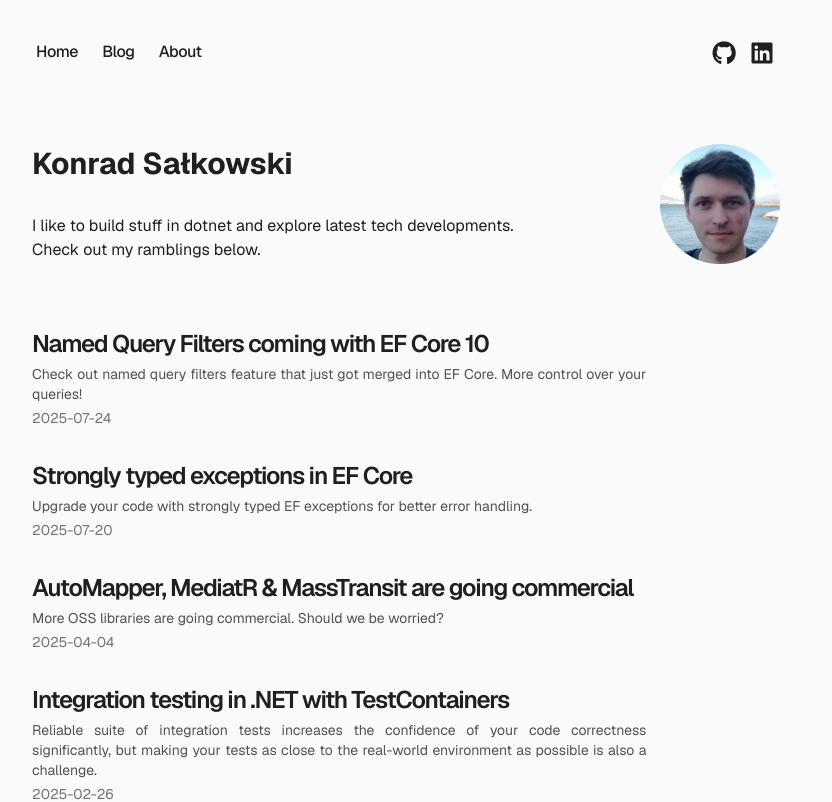
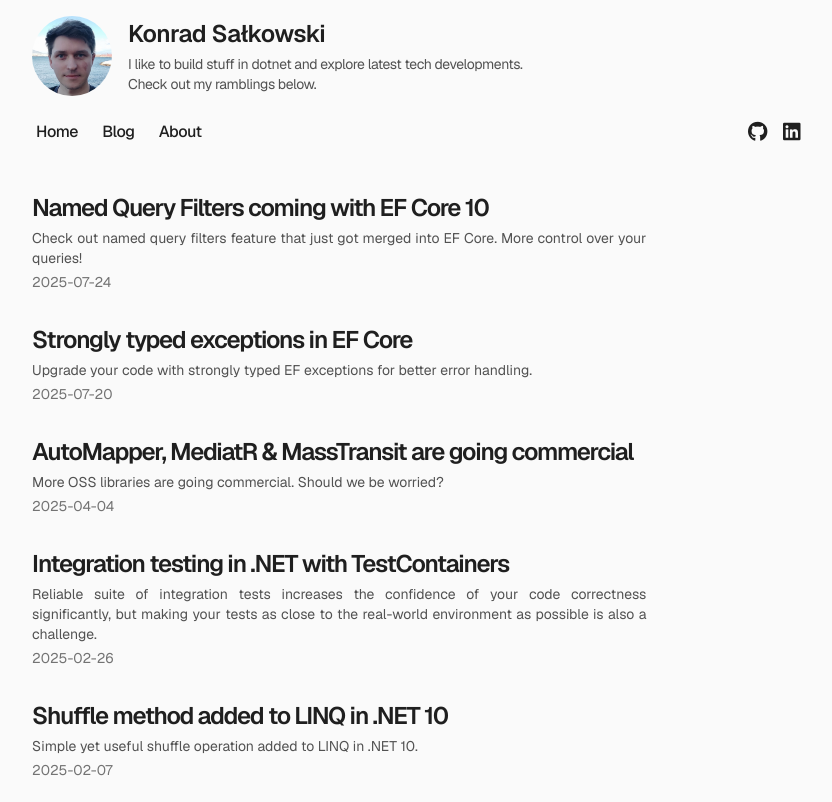
Before and after one commit to ksalk/ksalk.github.io, a Next.js app: page / in a window 1280 px wide. Shown: the top 802 px of the page, without its empty margins (224-1056 px from the left). Built offline with nearby package versions, Linux system fonts and the light colour scheme.

Commit message:
Update layout design

```diff
--- a/app/components/nav.tsx
+++ b/app/components/nav.tsx
@@ -1,4 +1,5 @@
 import Link from 'next/link'
+import Image from 'next/image'
 
 const navItems = {
   '/': {
@@ -13,21 +14,37 @@
 }
 
 export function Navbar() {
-  const imageData = {
-    src: '/images/me.jpg',
-    title: 'me',
-    width: 80,
-    height: 80,
-  };
+  return (
+    <header className="mb-4 tracking-tight">
+      <div className="lg:sticky lg:top-20">
+        {/* Row 1: Avatar + Name + Bio */}
+        <div className="flex items-center gap-4 mb-4">
+          <Link href="/">
+            <Image
+              src="/images/me.jpg"
+              alt="Konrad Sałkowski"
+              width={80}
+              height={80}
+              className="rounded-full"
+            />
+          </Link>
+          <div className="flex flex-col">
+            <Link href="/" className="header-name">Konrad Sałkowski</Link>
+            <p className="text-sm text-neutral-600 dark:text-neutral-400 mt-1">
+              I like to build stuff in dotnet and explore latest tech developments.
+            </p>
+            <p className="text-sm text-neutral-600 dark:text-neutral-400">
+              Check out my ramblings below.
+            </p>
+          </div>
+        </div>
 
-  return (
-    <aside className="-ml-[8px] mb-4 tracking-tight">
-      <div className="lg:sticky lg:top-20">
+        {/* Row 2: Navigation + Social Icons */}
         <nav
-          className="flex flex-row items-start relative px-0 pb-0 fade md:overflow-auto scroll-pr-6 md:relative"
+          className="flex flex-row items-center relative px-0 pb-0 -ml-2"
           id="nav"
         >
-          <div className="flex flex-row w-full items-center space-x-0 pr-5">
+          <div className="flex flex-row w-full items-center">
             {Object.entries(navItems).map(([path, { name }]) => {
               return (
                 <Link
@@ -39,14 +56,14 @@
                 </Link>
               )
             })}
-            <div className="ml-auto flex align-middle relative py-1 px-2">
+            <div className="ml-auto flex items-center gap-4">
               <a
                 className="main-link flex items-center"
                 rel="noopener noreferrer"
                 target="_blank"
                 href="https://x.com/KonradSalkowski"
               >
-                <p className="h-7 font-medium text-2xl"><i className="fa-brands fa-x-twitter"></i></p>
+                <span className="text-xl"><i className="fa-brands fa-x-twitter"></i></span>
               </a>
               <a
                 className="main-link flex items-center"
@@ -54,7 +71,7 @@
                 target="_blank"
                 href="https://github.com/ksalk"
               >
-                <p className="ml-4 h-7 font-medium text-2xl"><i className="fa-brands fa-github"></i></p>
+                <span className="text-xl"><i className="fa-brands fa-github"></i></span>
               </a>
               <a
                 className="main-link flex items-center"
@@ -62,12 +79,12 @@
                 target="_blank"
                 href="https://www.linkedin.com/in/konrad-salkowski/"
               >
-                <p className="ml-4 h-7 font-medium text-2xl"><i className="fa-brands fa-linkedin"></i></p>
+                <span className="text-xl"><i className="fa-brands fa-linkedin"></i></span>
               </a>
             </div>
           </div>
         </nav>
       </div>
-    </aside>
+    </header>
   )
 }
--- a/app/global.css
+++ b/app/global.css
@@ -116,6 +116,11 @@
   @media (max-width: 799px) {
       @apply text-center;
   }
+}
+
+.header-name {
+  @apply text-2xl font-semibold;
+  color: var(--text-primary);
 }
 
 section p {
--- a/app/layout.tsx
+++ b/app/layout.tsx
@@ -73,9 +73,9 @@
         {/* Favicon font: Ceviche One by Font Diner, licensed under SIL Open Font License 1.1 */}
         <link rel="icon" href="/favicon.ico" />
       </head>
-      <body className="antialiased max-w-3xl mx-4 mt-8 lg:mx-auto flex flex-col min-h-screen">
+      <body className="antialiased max-w-3xl mx-4 mt-4 lg:mx-auto flex flex-col min-h-screen">
         <Navbar />
-        <main className="flex-1 min-w-0 mt-6 flex flex-col px-2 md:px-0 pt-8">
+        <main className="flex-1 min-w-0 mt-6 flex flex-col px-2 md:px-0">
           {children}
         </main>
         <Footer />
--- a/app/page.tsx
+++ b/app/page.tsx
@@ -1,48 +1,8 @@
 import { BlogPosts } from 'app/components/posts'
-import Image from 'next/image'
 
 export default function Page() {
-  const imageData = {
-    src: '/images/me.jpg',
-    title: 'me',
-    width: 120,
-    height: 120,
-  };
-
   return (
     <section>
-      <div className="mobile flex justify-center mb-4">
-        <Image
-          src={imageData.src}
-          alt={imageData.title}
-          width={imageData.width}
-          height={imageData.height}
-          className="nav-image rounded-full"
-          />
-      </div>
-
-      <div className="flex items-center mb-16">
-        <div className='flex-auto'>
-          <h1 className="name-title align-middle mb-8">
-            Konrad Sałkowski
-          </h1>
-          <p>
-            {`I like to build stuff in dotnet and explore latest tech developments.`}
-          </p>
-          <p>
-            {`Check out my ramblings below.`}
-          </p>
-        </div>
-
-        <Image
-          src={imageData.src}
-          alt={imageData.title}
-          width={imageData.width}
-          height={imageData.height}
-          className="desktop nav-image flex-none rounded-full mr-5"
-        />
-      </div>
-
       <div>
         <BlogPosts limit={5} />
       </div>
```
